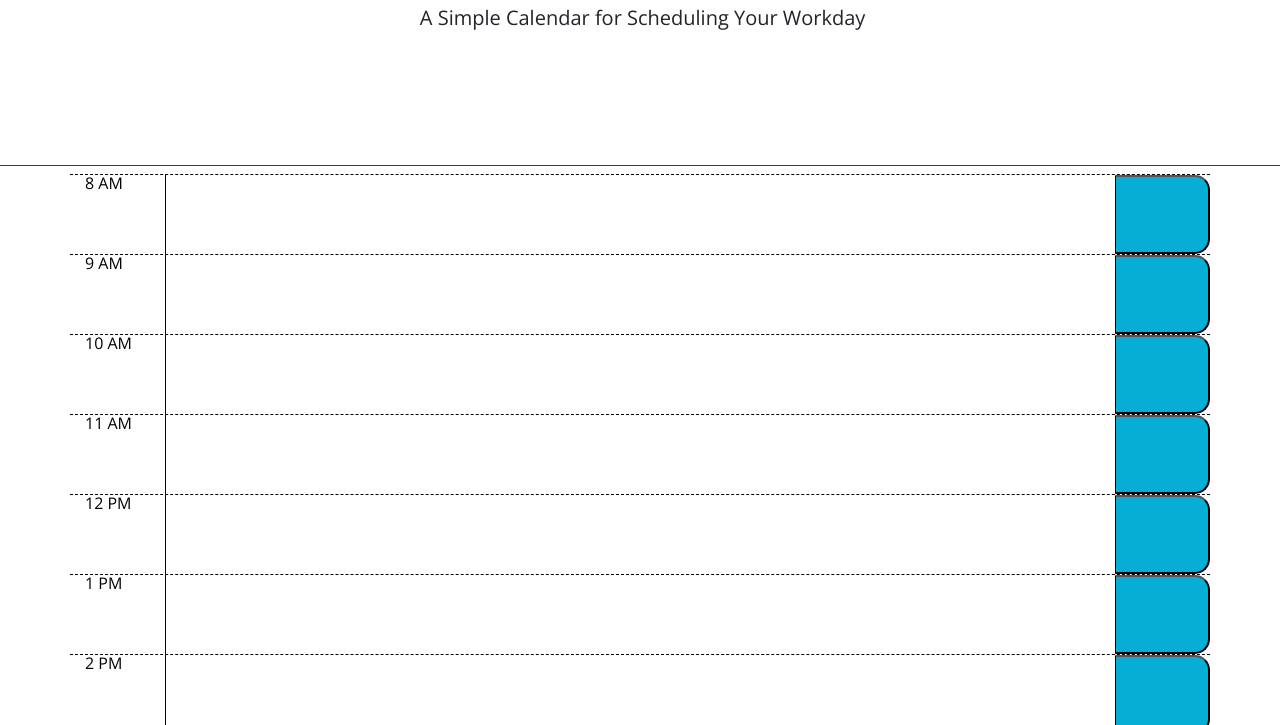
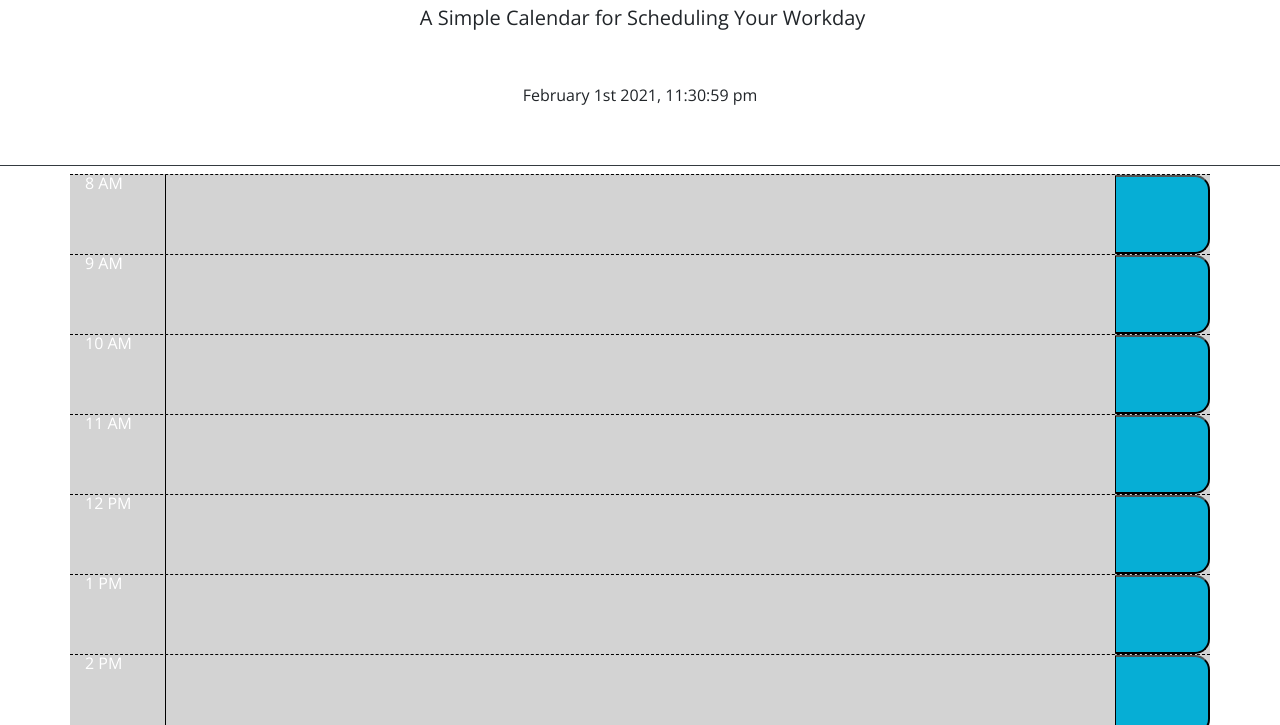
Before and after one commit to mooka0/work-day-scheduler, a plain HTML site: page index.html in a window 1280 px wide. Shown: the part 75-800 px from the top of the page. Drawn offline with nearby package versions, Linux system fonts and the light colour scheme; the site is published under a folder, as on GitHub Pages, so addresses that start at the root find nothing; a web font is replaced by a local one.

Commit message:
final changes

```diff
--- a/index.html
+++ b/index.html
@@ -126,7 +126,7 @@
 
     <script src="https://code.jquery.com/jquery-3.4.1.min.js"></script>
     <script src="https://cdnjs.cloudflare.com/ajax/libs/moment.js/2.24.0/moment.min.js"></script>
-    <script src="/Develop/script.js"></script>
+    <script src="Develop/script.js"></script>
   </body>
 
 </html>
```
